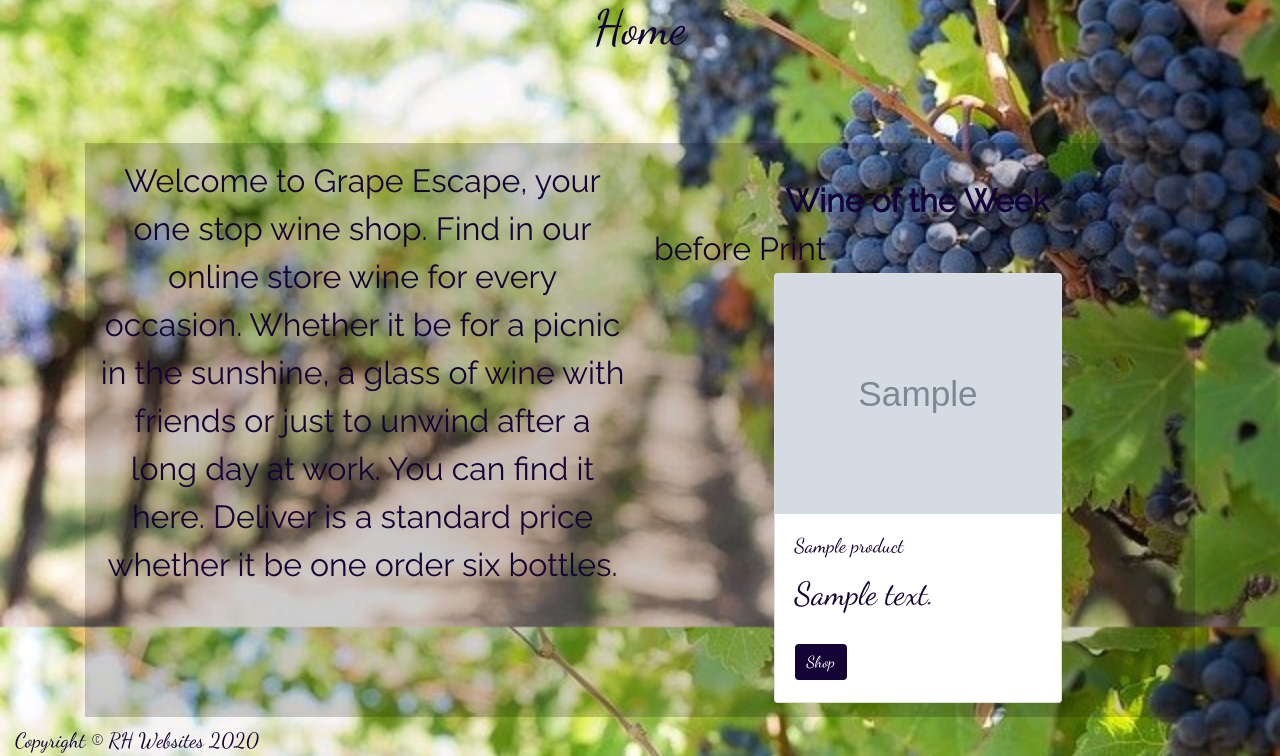
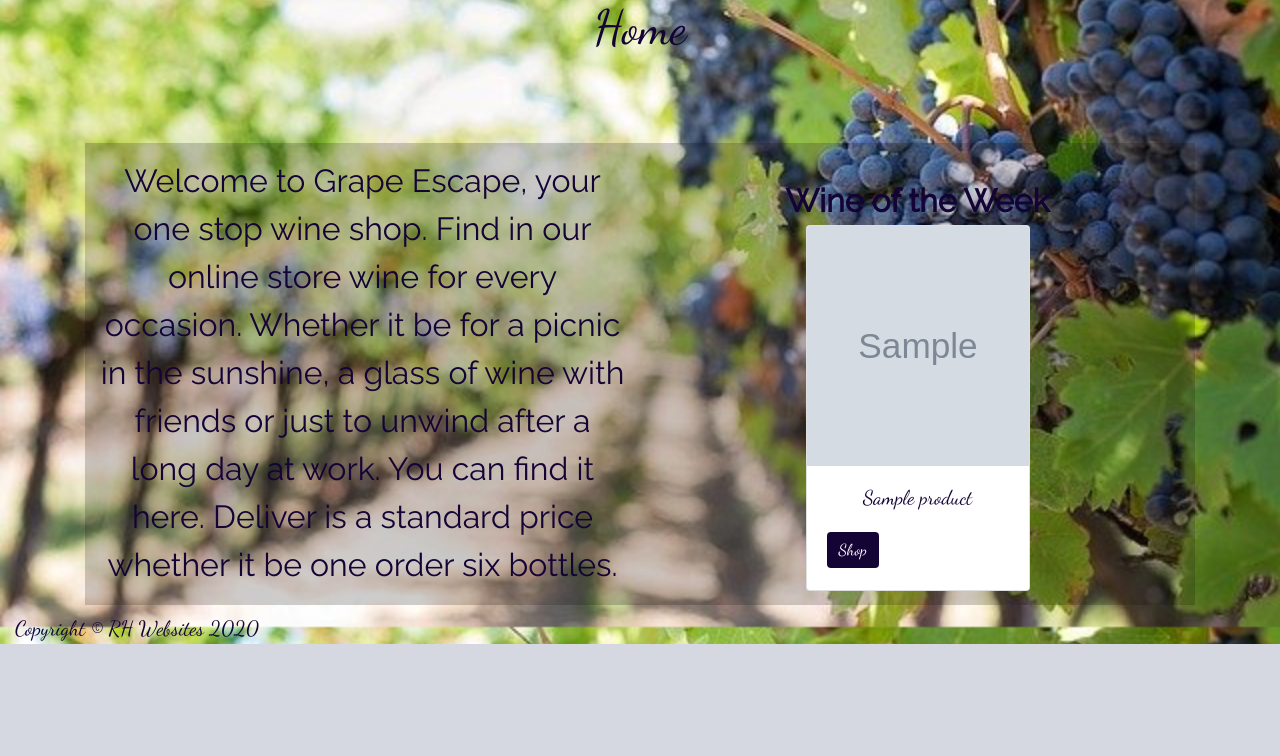
Before and after one commit to hob71/Grape-Escape-Ecom, a Django app: page / in a window 1280 px wide. Shown: the part 225-981 px from the top of the page. After the commit the page ends 869 px from the top, so only its background shows below. Run offline with Django 3.2, Linux system fonts and the light colour scheme; tables that the repository leaves empty hold one stand-in row (values such as "Sample post"); grey boxes marked "Sample" are stand-in pictures; some libraries are stand-ins or nearby versions.

Commit message:
Change to wine of the week card

```diff
--- a/home/templates/home/index.html
+++ b/home/templates/home/index.html
@@ -21,22 +21,17 @@
                 <div class="week text-center">
                     <strong>Wine of the Week</strong>
                 </div>
-                before
                 {% for wine in wines %}
-                Print
-                <div class="card mx-auto" style="width: 18rem;">
+                <div class="card mx-auto" style="width: 14rem">
                     {% if wine.offer == True %}
                     <img src="{{ MEDIA_URL }}/{{ wine.image }}" class="card-img-top" alt="{{ wine.name }}">
                     <div class="card-body">
-                        <h5 class="card-title">{{ wine.name }}</h5>
-                        <p class="card-text">{{ wine.description }}</p>
+                        <h5 class="card-title fs-4 text-center">{{ wine.name }}</h5>
                         <a href="{% url 'wines' %}" class="btn">Shop</a>
-                                            {% endif %}
                     </div>
-
+                    {% endif %}
                 {% endfor %}
                 </div>
-
             </div>
         </div>
     </div>
```
